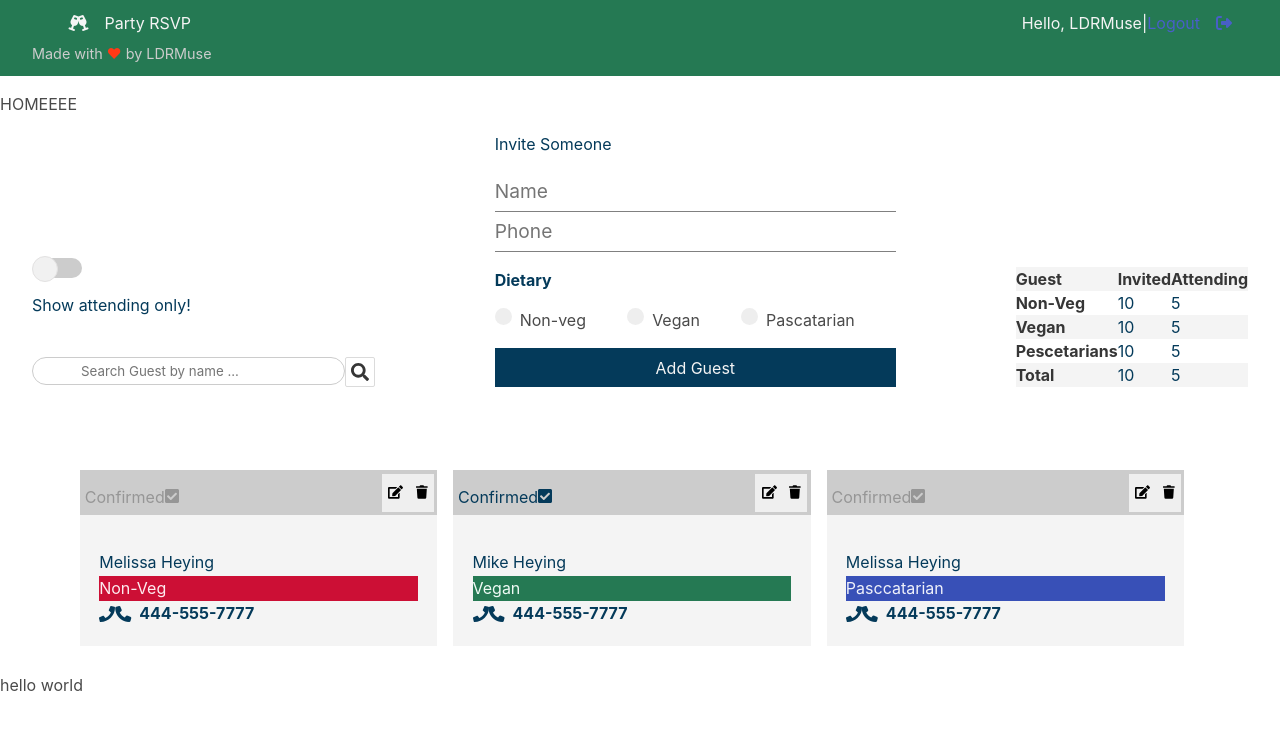
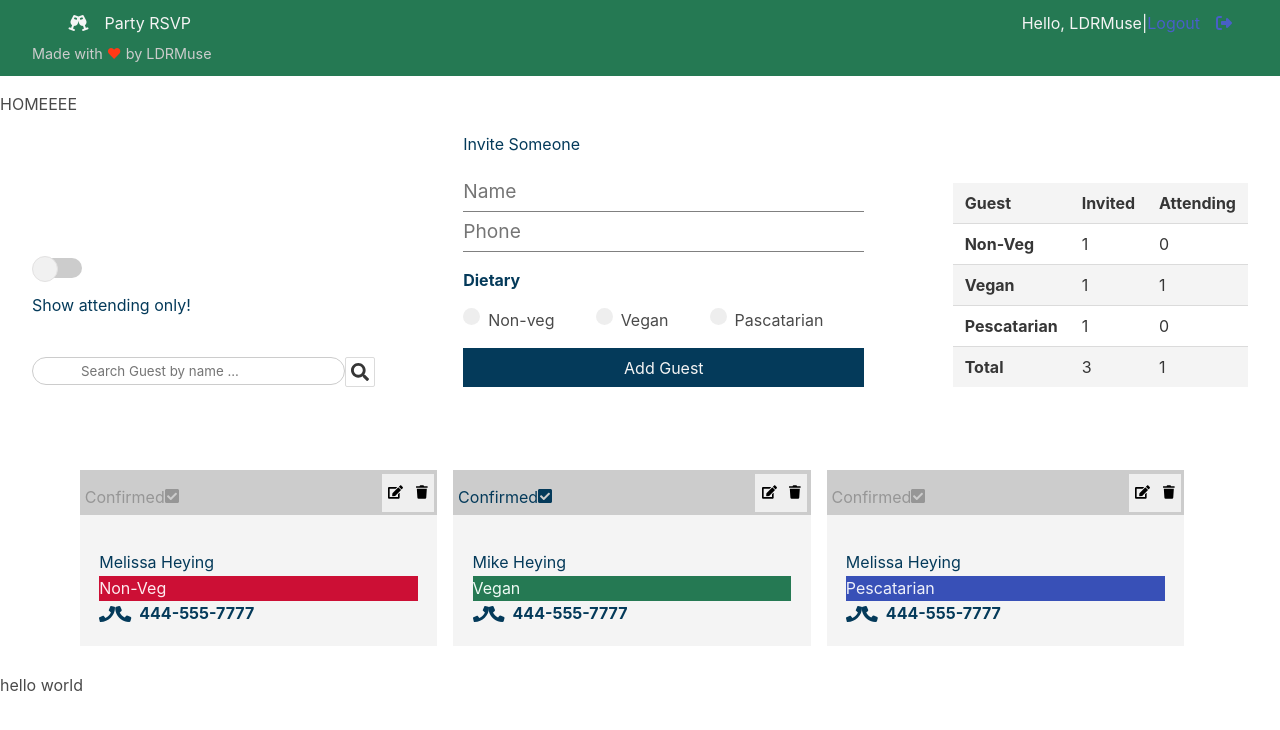
Before and after one commit to LDRMuse/rsvp-party-app, a React (Create React App) app in the folder client/: page / in a window 1280 px wide. Shown: the top 730 px of the page. Built offline with nearby package versions, Linux system fonts and the light colour scheme.

Commit message:
:sparkles: useContext to pass GuestState to GuestCounter's table

```diff
--- a/client/src/components/guests/GuestCounter.js
+++ b/client/src/components/guests/GuestCounter.js
@@ -1,9 +1,19 @@
-import React from 'react'
+import React, {useContext} from 'react'
+import {GuestContext} from '../../context'
+
 
 export const GuestCounter = () => {
+const {guests} = useContext(GuestContext)
+const totalInvited = guests.length
+//filtering out if a guest isconfirmed true
+const attending = guests.filter(guest => guest.isconfirmed)
+const totalAttending = attending.length
+const invitedByDiet = (type) => guests.filter(guest => guest.dietary === type).length
+const attendingByDiet = (type) => attending.filter(guest => guest.dietary === type).length
+
   return (
     <div>
-    <table>
+    <table className="table">
       <tbody>
         <tr>
           <th>Guest</th>
@@ -12,22 +22,22 @@
         </tr>
         <tr>
           <th>Non-Veg</th>
-          <td>10</td>
-          <td>5</td>
+          <td>{invitedByDiet('Non-Veg')}</td>
+          <td>{attendingByDiet('Non-Veg')}</td>
         </tr>
         <tr>
           <th>Vegan</th>
-          <td>10</td>
-          <td>5</td>
+          <td>{invitedByDiet('Vegan')}</td>
+          <td>{attendingByDiet('Vegan')}</td>
         </tr><tr>
-          <th>Pescetarians</th>
-          <td>10</td>
-          <td>5</td>
+          <th>Pescatarian</th>
+          <td>{invitedByDiet('Pescatarian')}</td>
+          <td>{attendingByDiet('Pescatarian')}</td>
         </tr>
         <tr>
           <th>Total</th>
-          <td>10</td>
-          <td>5</td>
+          <td>{totalInvited}</td>
+          <td>{totalAttending}</td>
         </tr>
       </tbody>
     </table>
--- a/client/src/context/guestContext/GuestState.js
+++ b/client/src/context/guestContext/GuestState.js
@@ -23,7 +23,7 @@
       id: 3,
       name: "Melissa Heying",
       phone: "444-555-7777",
-      dietary: 'Pasccatarian',
+      dietary: 'Pescatarian',
       isconfirmed: false
     }
   ]
```
